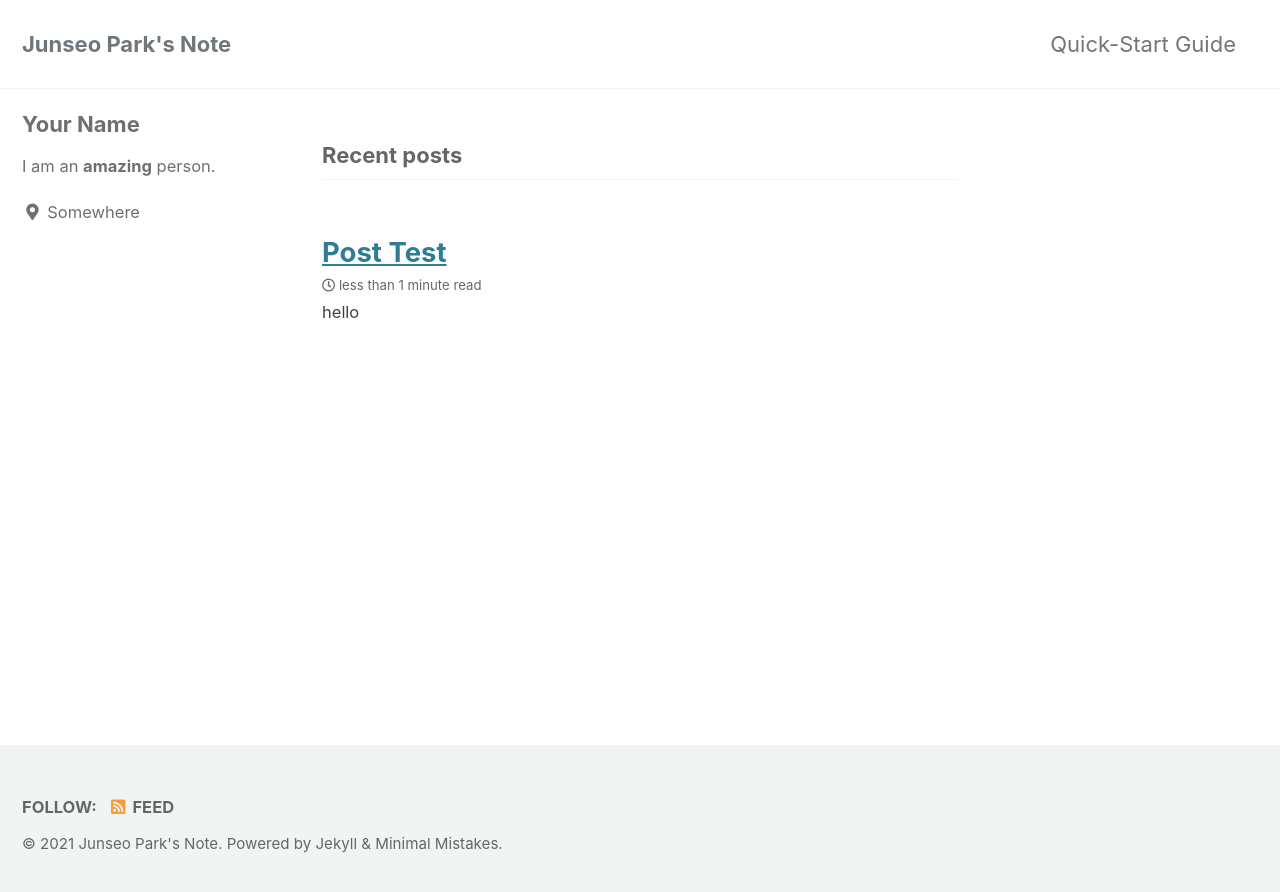
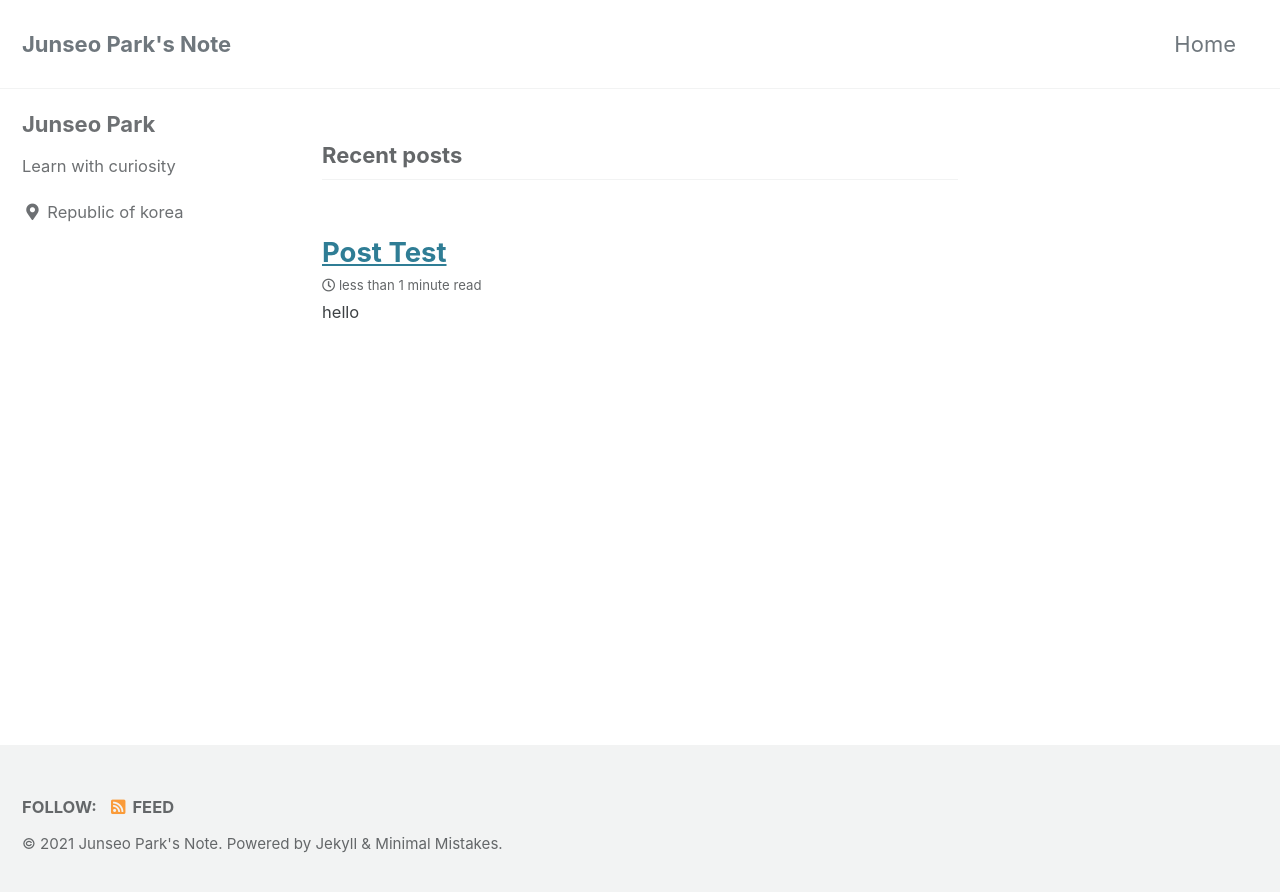
Before and after one commit to iJSPARK/iJSPARK.github.io, a Jekyll site: the page built from index.html, in a window 1280 px wide. Shown: the top 892 px of the page. Built offline with Jekyll 4.4.1, drawn with Linux system fonts in a browser that asks for light colours; cached includes are drawn as plain includes; the list of posts is cut into pages by our own code.

Commit message:
blog update

```diff
--- a/_config.yml
+++ b/_config.yml
@@ -26,7 +26,7 @@ baseurl                  : # the subpath of your site, e.g. "/blog"
 repository               : "https://github.com/iJSPARK/iJSPARK.github.io"
 teaser                   : # path of fallback teaser image, e.g. "/assets/images/500x300.png"
 logo                     : # path of logo image to display in the masthead, e.g. "/assets/images/88x88.png"
-masthead_title           : # overrides the website title displayed in the masthead, use " " for no title
+masthead_title           : "Junseo Park's Note"
 # breadcrumbs            : false # true, false (default)
 words_per_minute         : 200
 comments:
@@ -101,10 +101,10 @@ analytics:
 
 # Site Author
 author:
-  name             : "Your Name"
+  name             : "Junseo Park"
   avatar           : # path of avatar image, e.g. "/assets/images/bio-photo.jpg"
-  bio              : "I am an **amazing** person."
-  location         : "Somewhere"
+  bio              : "Learn with curiosity"
+  location         : "Republic of korea"
   email            :
   links:
     - label: "Email"
@@ -215,7 +215,7 @@ sass:
 
 # Outputting
 permalink: /:categories/:title/
-paginate: 5 # amount of posts to show
+paginate: 10 # amount of posts to show
 paginate_path: /page:num/
 timezone: # https://en.wikipedia.org/wiki/List_of_tz_database_time_zones
 
```
Also changed, not shown: _data/navigation.yml (+8 -10 lines), 1 other file.
